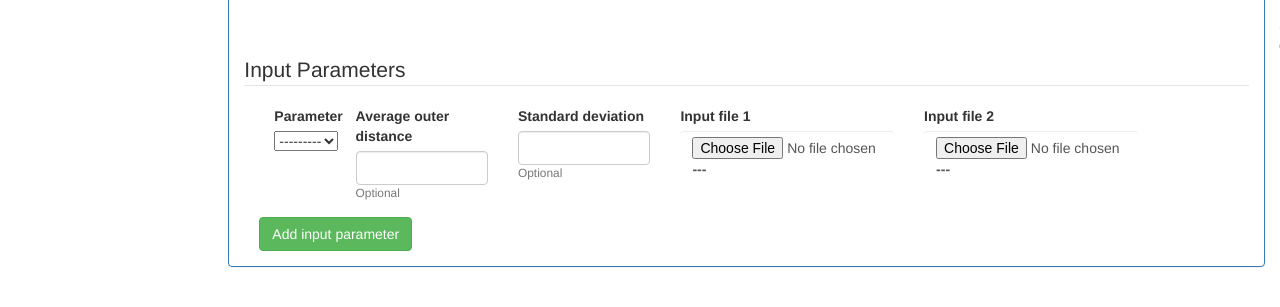
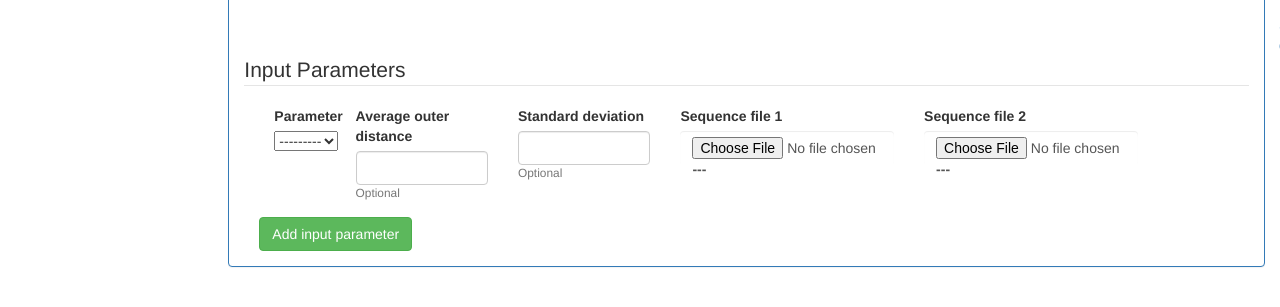
Before and after one commit to srg-ics-uplb/SkyLab, a Django app: page /skylab/ray/use_ray in a window 1280 px wide; the page is wider, and only the part inside the window is pictured. Shown: the part 1159-1466 px from the top of that part. Run offline with Django 3.2, Linux system fonts and the light colour scheme; data comes from the database, SQL or seed files in the repository; both versions use the stored data as it was after the commit; parts of the project's set-up code (start-up, migrations or seed data) failed here and were passed over; some libraries are stand-ins or nearby versions.

Commit message:
changes input labels depending on parameter value todo: parse ray form data

```diff
--- a/mysite/skylab/modules/ray/forms.py
+++ b/mysite/skylab/modules/ray/forms.py
@@ -86,8 +86,8 @@ class InputParameterForm(forms.Form):
                                             min_value=0)
     std_deviation = forms.DecimalField(label="Standard deviation", required=False, help_text="Optional", min_value=0)
 
-    input_file1 = forms.FileField(label="Input file 1", validators=[validate_ray_file_extension], required=False)
-    input_file2 = forms.FileField(label="Input file 2", validators=[validate_ray_file_extension], required=False)
+    input_file1 = forms.FileField(label="Sequence file 1", validators=[validate_ray_file_extension], required=False)
+    input_file2 = forms.FileField(label="Sequence file 2", validators=[validate_ray_file_extension], required=False)
 
 
     def __init__(self, *args, **kwargs):
@@ -185,7 +185,7 @@ class OtherParameterForm(forms.Form):
     param_run_surveyor = forms.BooleanField(initial=False, required=False, label="-run-surveyor",
                                             help_text="Runs Ray Surveyor to compare samples.")
     param_read_sample_graph = forms.BooleanField(initial=False, required=False, label='-read-sample-graph',
-                                                 help_text="Reads sample graphs (generated with -write-kmers)")  # dependent on -write-kmers parameter
+                                                 help_text="Reads sample graphs (generated with -write-kmers).")  # dependent on -write-kmers parameter
     subparam_graph_files = MultiFileField(required=False, min_num=1, label="Upload graph(s)")
     # todo: sampleName = tool_activity_%d % id, sampleGraphFile = output_directory/kmers.txt
 
--- a/mysite/skylab/templates/modules/ray/use_ray.html
+++ b/mysite/skylab/templates/modules/ray/use_ray.html
@@ -68,20 +68,28 @@
                 prefix: '{{ input_formset.prefix }}',
                 addText: 'Add input parameter'
             });
-        })
+        });
 
         {# for parameter dropdown use-case abstraction; hide input_file2 if parameter != '-p'#}
         $('.panel-body').on('change', "select", function () {
             if (match = $(this).attr('name').match(/form-(\d+)-parameter/)) {
-                inp_file2_div_id = '#div_id_form-' + match[1] + '-input_file2'
-                parameter = $(this).val()
+                inp_file2_div_id = '#div_id_form-' + match[1] + '-input_file2';
+                parameter = $(this).val();
+                input_file1_label = 'id_form-' + match[1] + '-input_file1';
+                input_file2_label = 'id_form-' + match[1] + '-input_file2';
                 if (parameter === "-p") {
-                    $(inp_file2_div_id).show()
-                    input_file2_label = 'id_form-' + match[1] + '-input_file2'
-                    alert(input_file2_label)
-                    alert($("label[for=input_file2_label]").text())
+                    $(inp_file2_div_id).show();
+
+                    $("label[for=" + input_file1_label + "]").text("Left sequence file");
+                    $("label[for=" + input_file2_label + "]").text("Right sequence file");
+
                 } else {
                     $(inp_file2_div_id).hide()
+                    if (parameter === "-i") {
+                        $("label[for=" + input_file1_label + "]").text("Interleaved sequence file");
+                    } else if (parameter === "-s") {
+                        $("label[for=" + input_file1_label + "]").text("Sequence file");
+                    }
                 }
 
 
```
Also changed, not shown: mysite/db.sqlite3.
